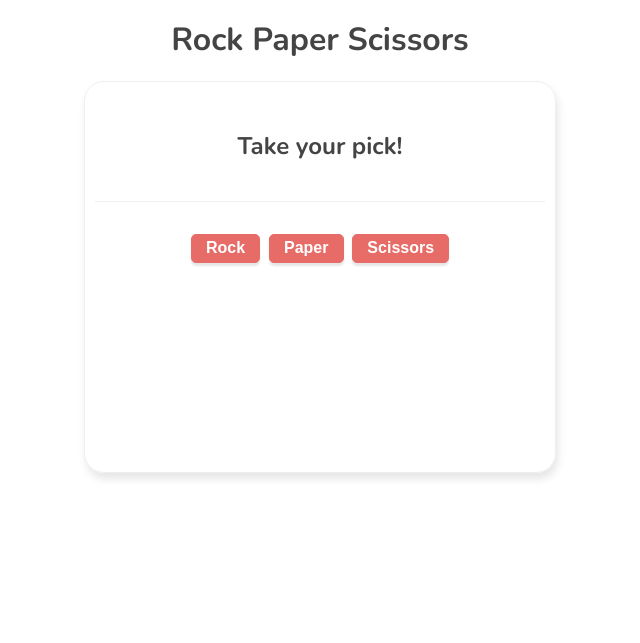
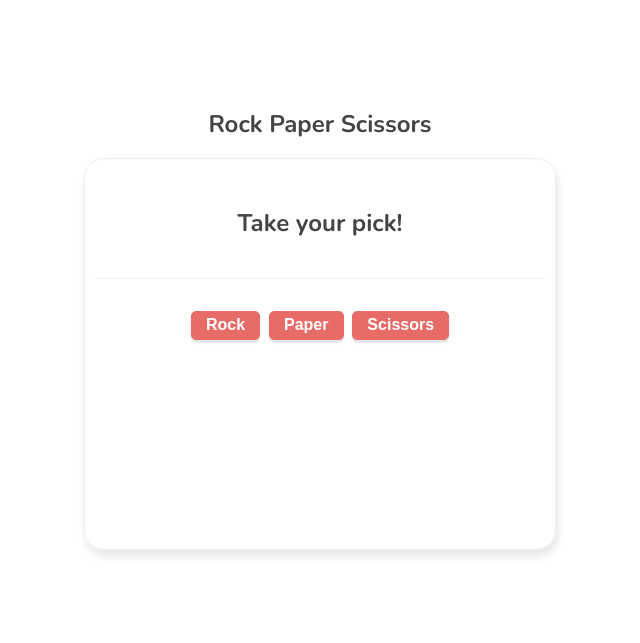
Before and after one commit to Conatrad/Rock-Paper-Scissors, a plain HTML site: page index.html in a window 1280 px wide. Shown: the whole page, without its empty margins (320-960 px from the left). Drawn offline with nearby package versions, Linux system fonts and the light colour scheme.

Commit message:
Made changes to some element relationships

```diff
--- a/index.html
+++ b/index.html
@@ -2,17 +2,15 @@
 <html>
     <head>
         <meta charset="UTF-8" />
+        <meta name="viewport" content="width=device-width,initial-scale=1" />
         <link type="text/css" rel="stylesheet" href="css/style.css" />
         <link rel="stylesheet" href="https://fonts.googleapis.com/css?family=Nunito:400,700" />
         <title>Rock Paper Scissors</title>
     </head>
     <body>
-
-        <header>
+        <section class="content">
             <h1>Rock Paper Scissors</h1>
-        </header>
-
-        <section class="game">
+            <div class="game">
                     <h2>Take your pick!</h2>
                         <div class="buttons">
                             <button id="rock">Rock</button>
@@ -21,8 +19,10 @@
                         </div>
                     <div class="result"></div>
                     <div class="picks"></div>
+            </div>
         </section>
-
+        <footer>
             <script type="text/javascript" src="JS/script.js"></script>
+        </footer>
     </body>
 </html>
```
Lines whose indentation alone changed are shown as unchanged.
